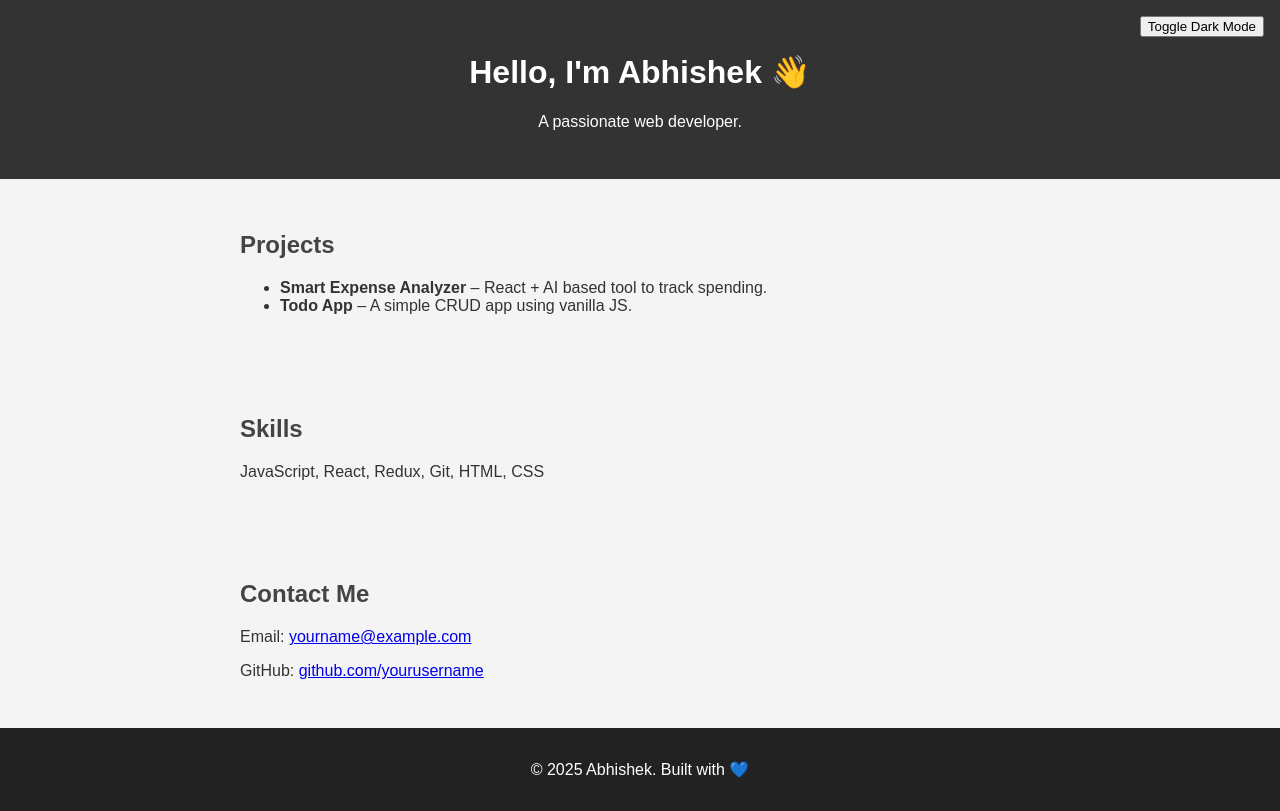
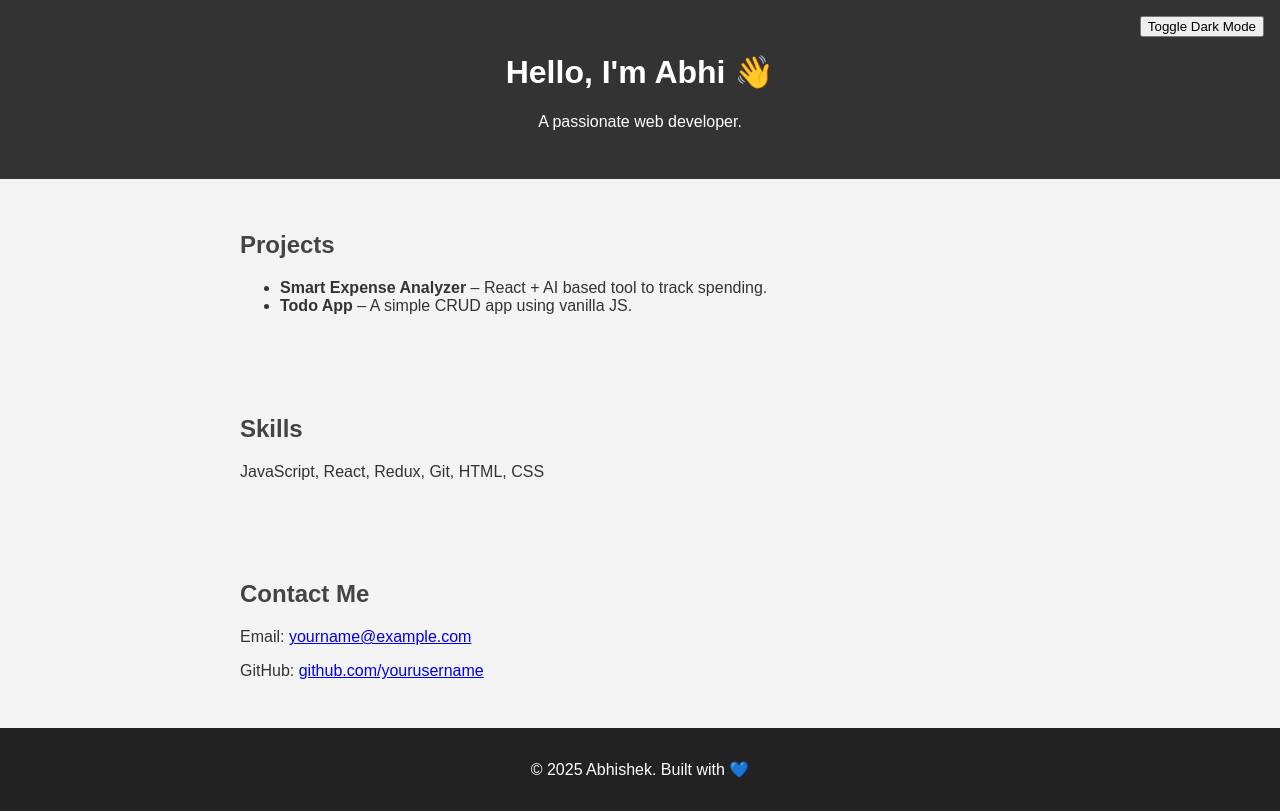
Before and after one commit to abhi7083/Portfolio, a website: page index.html in a window 1280 px wide. Drawn offline with Linux system fonts and the light colour scheme.

Commit message:
name_change

```diff
--- a/index.html
+++ b/index.html
@@ -8,7 +8,7 @@
   </head>
   <body>
     <header>
-      <h1>Hello, I'm Abhishek 👋</h1>
+      <h1>Hello, I'm Abhi 👋</h1>
       <p>A passionate web developer.</p>
     </header>
 
```
